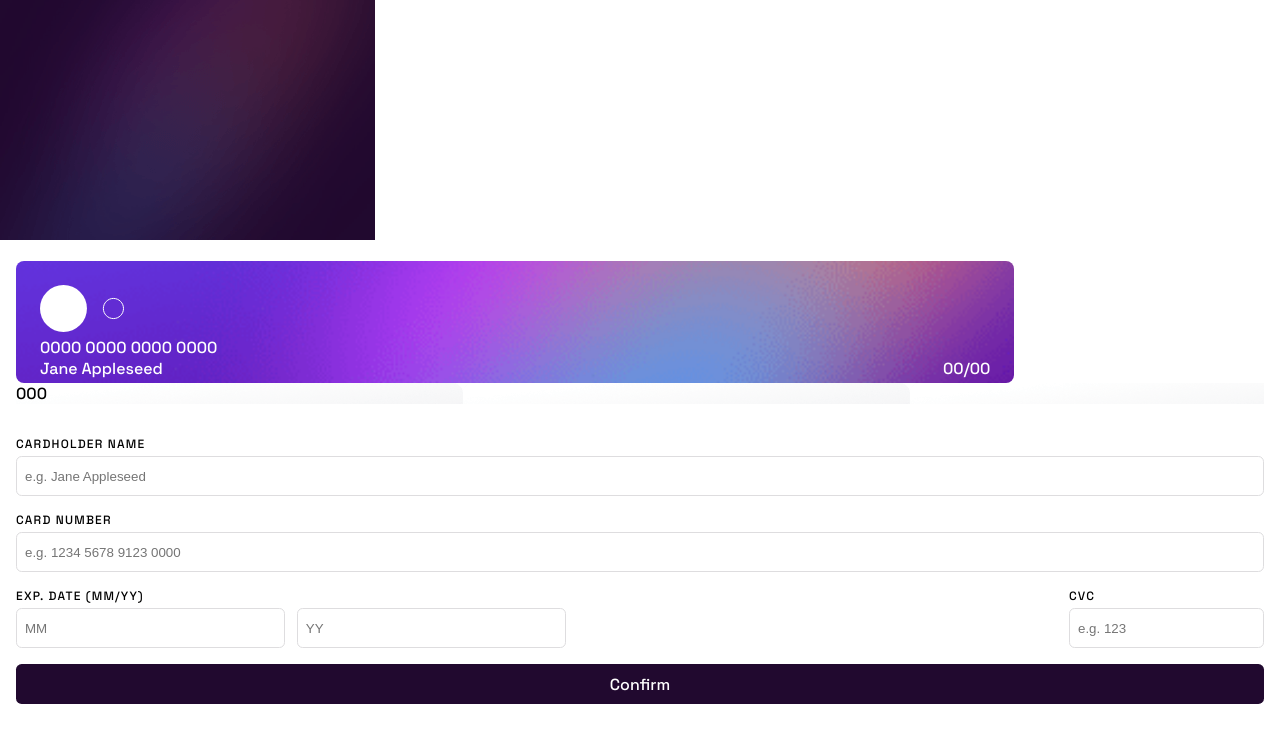
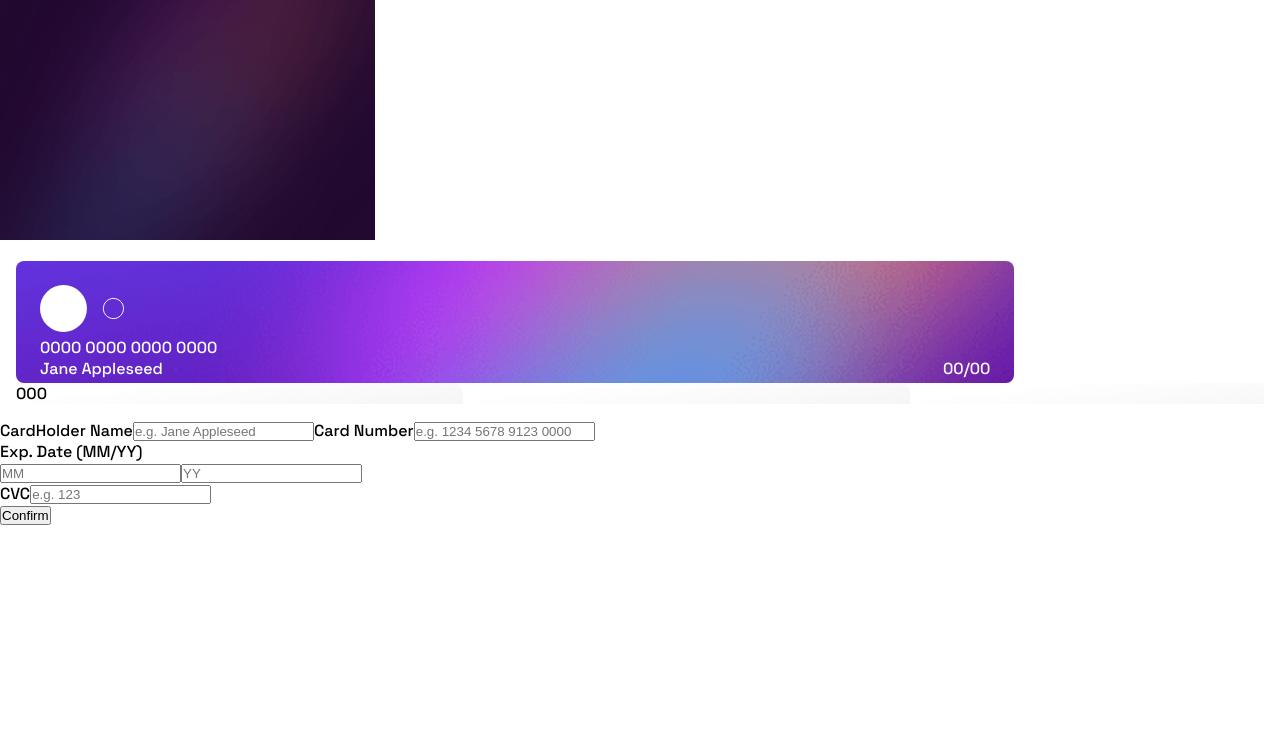
Before and after one commit to FabKaiz/interactive-card-details-react, a React (Create React App) app: page / in a window 1280 px wide. Shown: the top 742 px of the page. Built offline with nearby package versions, Linux system fonts and the light colour scheme.

Commit message:
removed form css

```diff
--- a/src/components/Card/Card.scss
+++ b/src/components/Card/Card.scss
@@ -1,14 +1,4 @@
-// Colors variables
 $white: hsl(0, 0%, 100%);
-$light-gray-violet: hsl(270, 3%, 87%);
-$dark-gray-violet: hsl(279, 6%, 55%);
-$very-dark-violet: hsl(278, 68%, 11%);
-
-// input errors
-$red: hsl(0, 100%, 66%);
-
-// active input border
-$linear-gradient: hsl(249, 99%, 64%) to hsl(278, 94%, 30%);
 
 .cards__container {
   padding: 1rem;
@@ -34,85 +24,3 @@ $linear-gradient: hsl(249, 99%, 64%) to hsl(278, 94%, 30%);
 .card__back {
   background-image: url('../../assets/bg-card-back.png');
 }
-
-.form__content {
-  padding: 1rem;
-
-  input {
-    width: 100%;
-    height: 2.5rem;
-    border: 1px solid $light-gray-violet;
-    border-radius: 0.35rem;
-    padding: 0.5rem;
-    margin-bottom: 1rem;
-    margin-top: 0.25rem;
-    outline: 2px solid hsla(249, 99%, 64%, 0);
-    transition: outline 0.4s ease-in-out;
-
-    &:focus {
-      outline: 2px solid hsl(249, 99%, 64%);
-    }
-
-    // hide arrows from number input
-    &::-webkit-outer-spin-button,
-    &::-webkit-inner-spin-button {
-      -webkit-appearance: none;
-      margin: 0;
-    }
-  }
-
-  /* Firefox hide arrows from number input */
-  input[type='number'] {
-    -moz-appearance: textfield;
-  }
-
-  label {
-    display: flex;
-    flex-direction: column;
-    text-transform: uppercase;
-    font-size: 0.75rem;
-    letter-spacing: 1.2px;
-
-    &.error {
-      color: $red;
-    }
-  }
-
-  .form__content-bottom {
-    display: flex;
-    justify-content: space-between;
-
-    .form__date-label {
-      width: 45%;
-    }
-
-    .date__input-container {
-      display: flex;
-      input {
-        margin-right: 0.75rem;
-      }
-    }
-
-    .cvc__input {
-      display: flex;
-      width: 100%;
-    }
-  }
-
-  button {
-    width: 100%;
-    height: 2.5rem;
-    border: none;
-    border-radius: 0.35rem;
-    background: $very-dark-violet;
-    color: $white;
-    font-size: 1rem;
-    font-family: 'Space Grotesk', sans-serif;
-    cursor: pointer;
-    transition: opacity 0.2s ease-in-out;
-
-    &:hover {
-      opacity: 0.8;
-    }
-  }
-}
```
